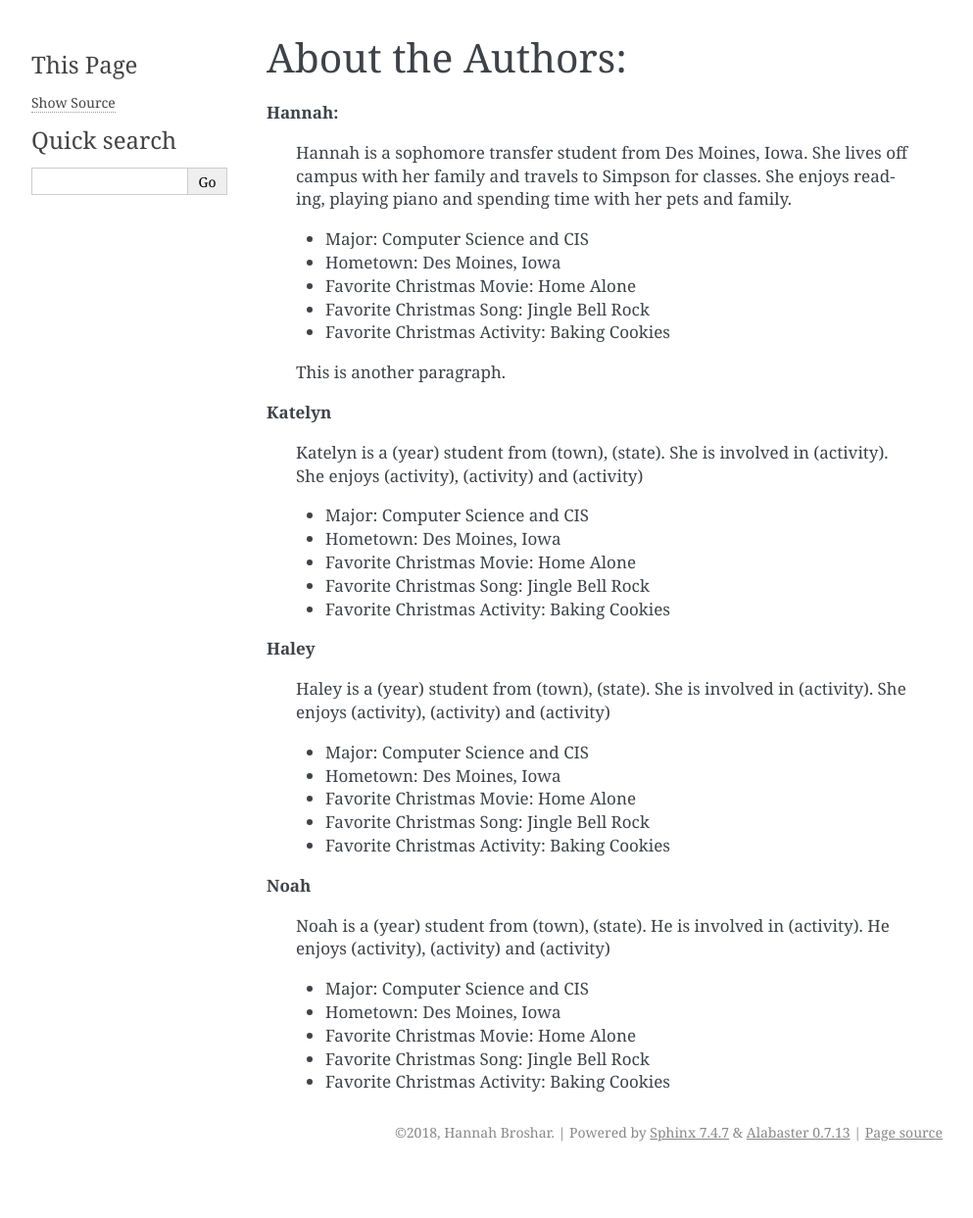
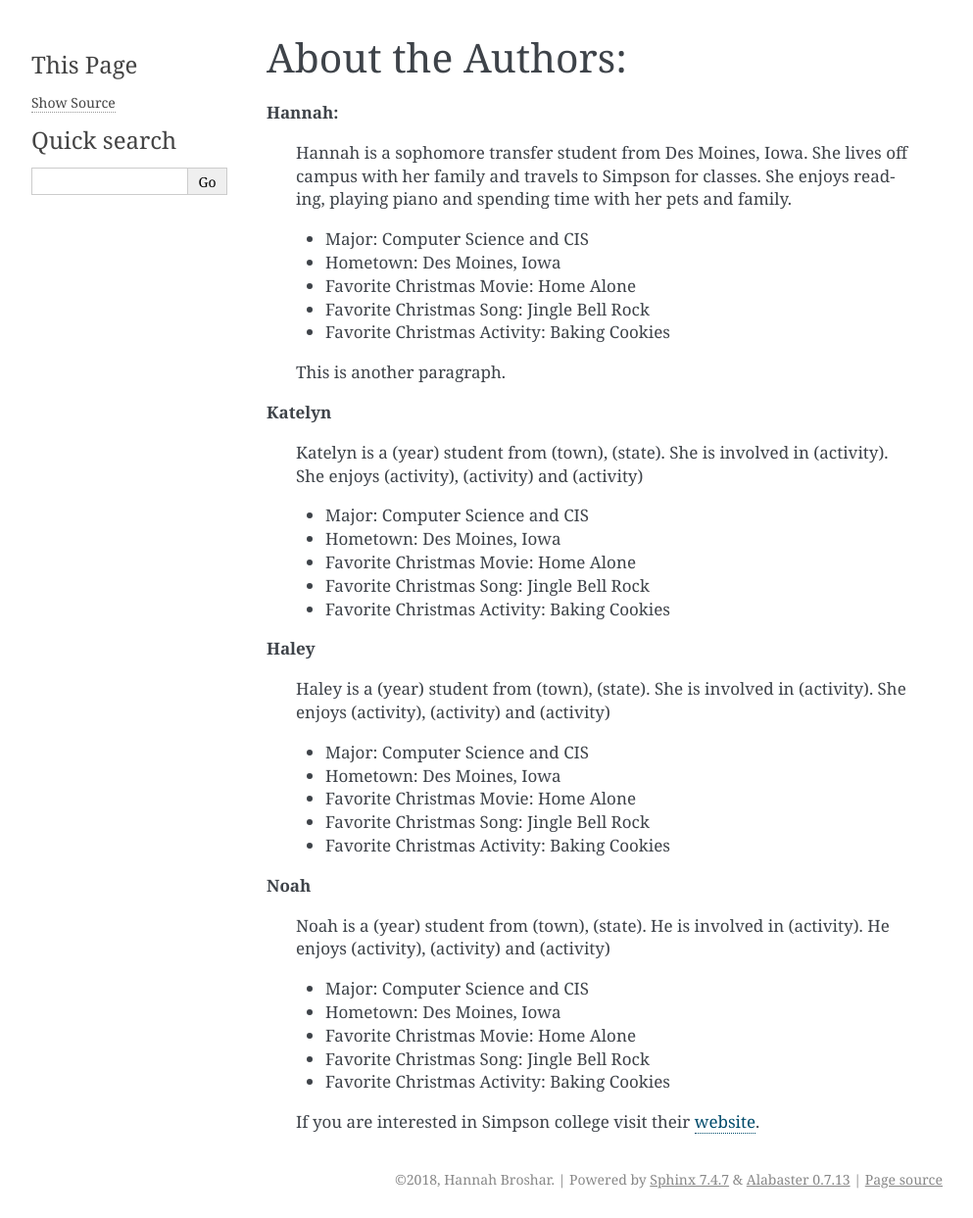
Before and after one commit to hannahbroshar/christmas, a Sphinx documentation site: the page built from source/about/about.rst, in a window 1280 px wide. Shown: the whole page at 98% size, without its empty margins (148-1141 px from the left). Built offline with Sphinx 7.4.7, drawn with Linux system fonts in a browser that asks for light colours; before the commit the page ends 1195 px from its top, so only the background shows below that.

Commit message:
adding hypertext - hannah

```diff
--- a/source/about/about.rst
+++ b/source/about/about.rst
@@ -52,3 +52,7 @@ About the Authors:
     * Favorite Christmas Movie: Home Alone
     * Favorite Christmas Song: Jingle Bell Rock
     * Favorite Christmas Activity: Baking Cookies
+
+    If you are interested in Simpson college visit their `website`_.
+
+    .. _website: https://simpson.edu/
```
